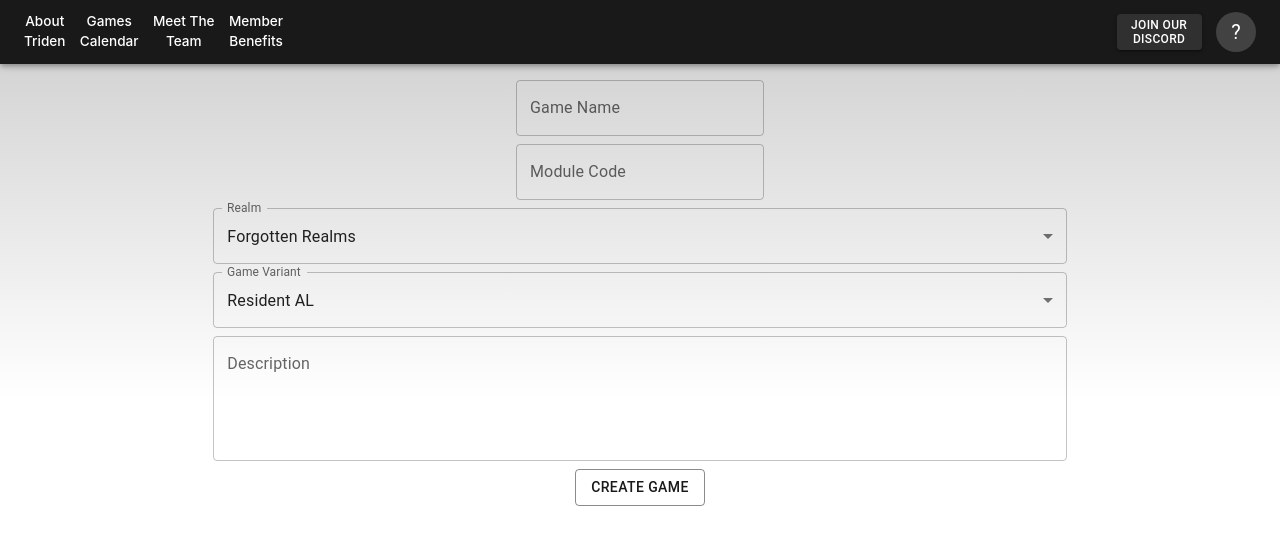
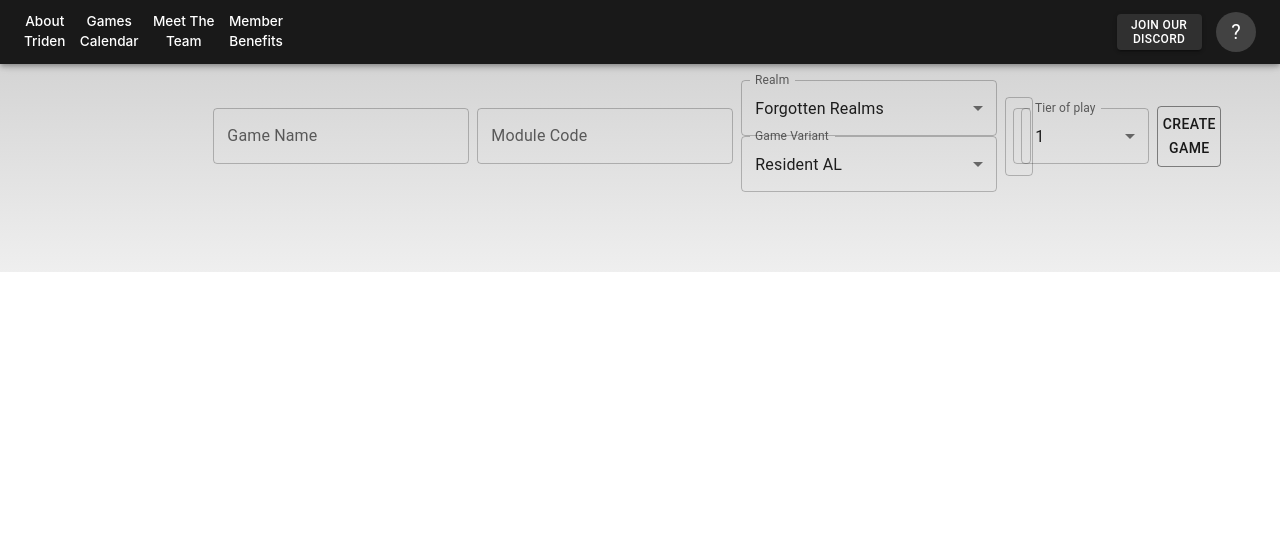
Before and after one commit to MykeMyke/TridenGamesWebsite, a React (Vite) app: page /game/create in a window 1280 px wide. Shown: the top 544 px of the page. Built offline with nearby package versions, Linux system fonts and the light colour scheme.

Commit message:
Added a tier selector

```diff
--- a/src/components/game/RealmSelector.jsx
+++ b/src/components/game/RealmSelector.jsx
@@ -13,7 +13,7 @@ export default function RealmSelector(props) {
   return (
     <FormControl fullWidth>
       <InputLabel>Realm</InputLabel>
-      <Select id="realm-select" value={value} label="Realm" onChange={handleChange}>
+      <Select id="game-realm-select" value={value} label="Realm" onChange={handleChange}>
         <MenuItem value={"faerun"}>Forgotten Realms</MenuItem>
         <MenuItem value={"eberron"}>Ebberon</MenuItem>
         <MenuItem value={"ravnica"}>Ravnica</MenuItem>
--- /dev/null
+++ b/src/components/game/TierSelector.jsx
@@ -0,0 +1,24 @@
+import { React } from "react";
+
+import { FormControl, InputLabel } from "@mui/material";
+import { Select, MenuItem, Divider } from "@mui/material";
+
+export default function TierSelector(props) {
+  const { value, setValue } = props;
+
+  const handleChange = (e) => {
+    setValue(e.target.value);
+  };
+
+  return (
+    <FormControl sx={{ minWidth: "8em" }}>
+      <InputLabel>Tier of play</InputLabel>
+      <Select id="game-tier-select" value={value} label="Tier of play" onChange={handleChange}>
+        <MenuItem value={1}>1</MenuItem>
+        <MenuItem value={2}>2</MenuItem>
+        <MenuItem value={3}>3</MenuItem>
+        <MenuItem value={4}>4</MenuItem>
+      </Select>
+    </FormControl>
+  );
+}
--- a/src/components/game/VariantSelector.jsx
+++ b/src/components/game/VariantSelector.jsx
@@ -13,7 +13,7 @@ export default function VariantSelector(props) {
   return (
     <FormControl fullWidth>
       <InputLabel>Game Variant</InputLabel>
-      <Select id="realm-select" value={value} label="Game Variant" onChange={handleChange}>
+      <Select id="game-realm-select" value={value} label="Game Variant" onChange={handleChange}>
         <MenuItem value={"resAL"}>Resident AL</MenuItem>
         <MenuItem value={"guestAL"}>Guest AL</MenuItem>
         <Divider fullWidth />
--- a/src/pages/authenticated/GameCreationPage.jsx
+++ b/src/pages/authenticated/GameCreationPage.jsx
@@ -4,6 +4,7 @@ import { Box, TextField, Button } from "@mui/material";
 
 import RealmSelector from "../../components/game/RealmSelector";
 import VariantSelector from "../../components/game/VariantSelector";
+import TierSelector from "../../components/game/TierSelector";
 
 export default function GameCreationPage() {
   const [name, setName] = useState("");
@@ -32,16 +33,19 @@ export default function GameCreationPage() {
     <Box
       sx={{
         display: "flex",
-        flexDirection: "column",
+        flexDirection: "row wrap",
         alignItems: "center",
         gap: 1,
       }}
     >
-      <TextField value={name} onChange={(e) => setName(e.target.value)} label="Game Name" />
-      <TextField value={code} onChange={(e) => setCode(e.target.value)} label="Module Code" />
-      <RealmSelector value={realm} setValue={setRealm} />
-      <VariantSelector value={variant} setValue={setVariant} />
+      <TextField value={name} onChange={(e) => setName(e.target.value)} label="Game Name" sx={{ minWidth: "16em" }} />
+      <TextField value={code} onChange={(e) => setCode(e.target.value)} label="Module Code" sx={{ minWidth: "16em" }} />
+      <Box sx={{ minWidth: "16em" }}>
+        <RealmSelector value={realm} setValue={setRealm} />
+        <VariantSelector id="game-variant" value={variant} setValue={setVariant} />
+      </Box>
       <TextField
+        id="game-description"
         multiline
         fullWidth
         minRows={4}
@@ -49,6 +53,17 @@ export default function GameCreationPage() {
         onChange={(e) => setDescription(e.target.value)}
         label="Description"
       />
+      <TextField
+        id="game-max-players"
+        value={maxPlayers}
+        onChange={(e) => setMaxPlayers(e.target.value)}
+        label="Players"
+        type="number"
+        InputLabelProps={{
+          shrink: true,
+        }}
+      />
+      <TierSelector value={tier} setValue={setTier} />
       <Button variant="outlined" disabled={!validateData}>
         Create Game
       </Button>
```
